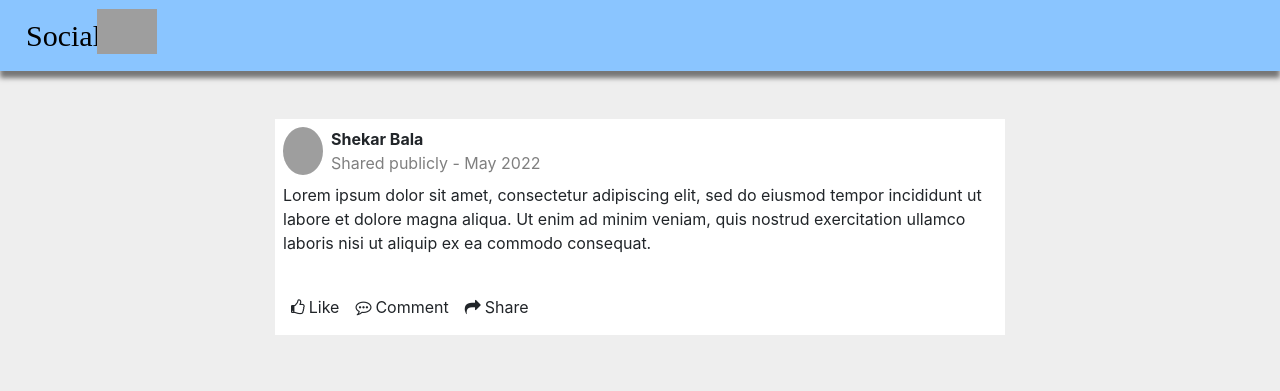
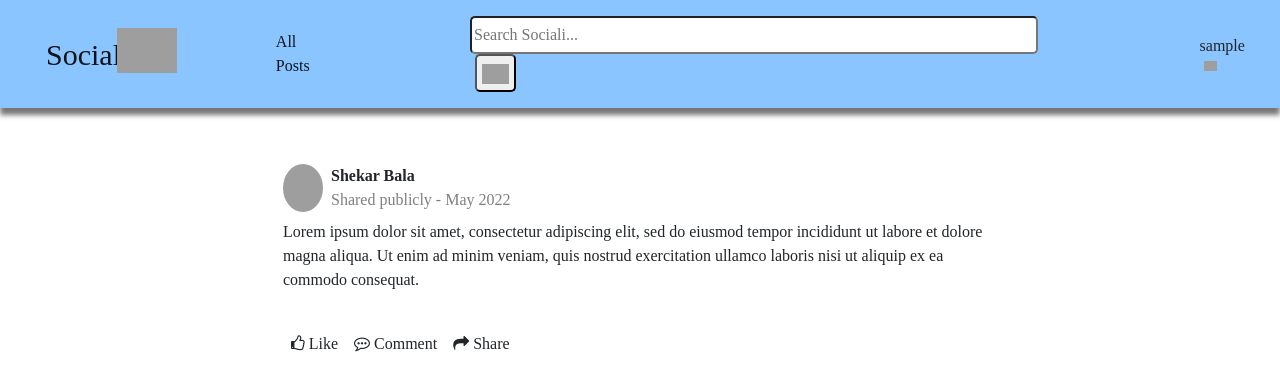
Before and after one commit to hassanchug/3155_Proj-Sociali, a Flask app: template templates/view_individual_post.html in a window 1280 px wide. Shown: the top 391 px of the page. Run offline with Flask 2, Linux system fonts and the light colour scheme; the template is opened without the code that fills it: most values are stand-ins (such as "Sample title", 1, 10 or a date in 2020); some libraries are stand-ins or nearby versions; some web fonts are replaced; grey boxes are pictures that could not be loaded.

Commit message:
small typos

```diff
--- a/templates/create_a_post.html
+++ b/templates/create_a_post.html
@@ -60,11 +60,6 @@
 </html>
 
 <style>
-    .navbar{
-        background-color: #8AC5FF;
-        box-shadow: 0px 7px 5px #767676;
-    }
-
     .website-font {
         font-family: Happy Monkey;
     }
--- a/templates/view_individual_post.html
+++ b/templates/view_individual_post.html
@@ -10,22 +10,41 @@
     <title></title>
 </head>
 
-<body>
-    <nav class="navbar navbar-default website-font">
-        <div class=""containter-fluid">
+<header>
+    <header class="header">
+        <nav class="navbar navbar-inverse navbar-expand-lg navbar-light website-font">
             <div class="navbar-header">
-                <a class="navbar-brand" style="font-size: 30px; margin-left: 10px; color: black;" href="">
+                <a class="navbar-brand" style="margin-left: 30px; font-size: 30px;" href="post_feed.html">
                     Sociali
                     <img class="logo" src="https://pngimg.com/uploads/paper_plane/paper_plane_PNG20.png">
                 </a>
             </div>
-            <ul class="nav navbar-nav">
-                <li></li>
+            <ul class="navbar-nav">
+              <li class="nav-item active">
+                <a class="nav-link active" href="/post_feed" style="margin-left: 75px;">All Posts</a>
+              </li>
             </ul>
-        </div>
-    </nav>
+            <form style="margin-left: 125px; padding: 8px;">
+                <input class="search-boxes" size="60px" type="search" id="username" placeholder="Search Sociali...">
+                <button type="submit" class="button">
+                    <img class="magnifying-btn" src="https://www.kindpng.com/picc/m/10-109630_magnifying-glass-computer-icons-clip-art-clip-art.png">
+                </button>
+            </form>
+            <div class="dropdown">
+                <h1 class="dropbtn">
+                    {{ Username }}
+                    <img class="dropdown-btn" src="https://pic.onlinewebfonts.com/svg/img_376402.png">
+                </h1>
+                <div class="dropdown-content">
+                  <a href="/user_profile">Your Profile</a>
+                  <a href="/login">Log Out</a>
+                </div>
+              </div>
+          </nav>
+    </header>
+</header>
 
-
+<body class="website-font">
     <div class="container mt-5">
         <div class="d-flex justify-content-center row">
             <div class="col-md-8">
@@ -58,16 +77,17 @@
     </div>
 
 </body>
-
 </html>
 
-
-
-
 <style>
-    .navbar{
+    .navbar-inverse {
         background-color: #8AC5FF;
         box-shadow: 0px 7px 5px #767676;
+    }
+
+    .header {
+        position: sticky;
+        top: 0;
     }
 
     .website-font {
@@ -80,8 +100,66 @@
         height: 45px;
         width: auto;
     }
-    body {
-    background: #eee
-}
 
+    .magnifying-btn {
+        height: 20px;
+        width: auto;
+    }
+
+    .dropdown-btn {
+        height: 10px;
+        width: auto;
+        margin-left: 4px;
+    }
+
+    .search-boxes {
+        border-radius: 5px;
+        padding-top: 5px;
+        padding-bottom: 5px;
+    }
+
+    .button {
+        border-radius: 5px;
+        padding: 5px;
+        margin-left: 5px;
+        display: inline;
+    }
+
+    a {
+        text-decoration:none;
+    }
+
+    .dropbtn {
+    font-size: 16px;
+    border: none;
+    cursor: pointer;
+    }
+
+    .dropdown {
+        display: inline-block;
+        margin-left: 10%;
+        margin-top: 10px;
+    }
+
+    .dropdown-content {
+        display: none;
+        position: absolute;
+        background-color: #f9f9f9;
+        min-width: 160px;
+    }
+
+    .dropdown-content a {
+        color: black;
+        padding: 12px 16px;
+        text-decoration: none;
+        display: block;
+    }
+
+    .dropdown-content a:hover {
+        background-color: #b8b5b5
+    }
+
+    .dropdown:hover .dropdown-content {
+        display: block;
+    }
     </style>
```
Also changed, not shown: SocialiDatabase.sql (+7 -7 lines).
